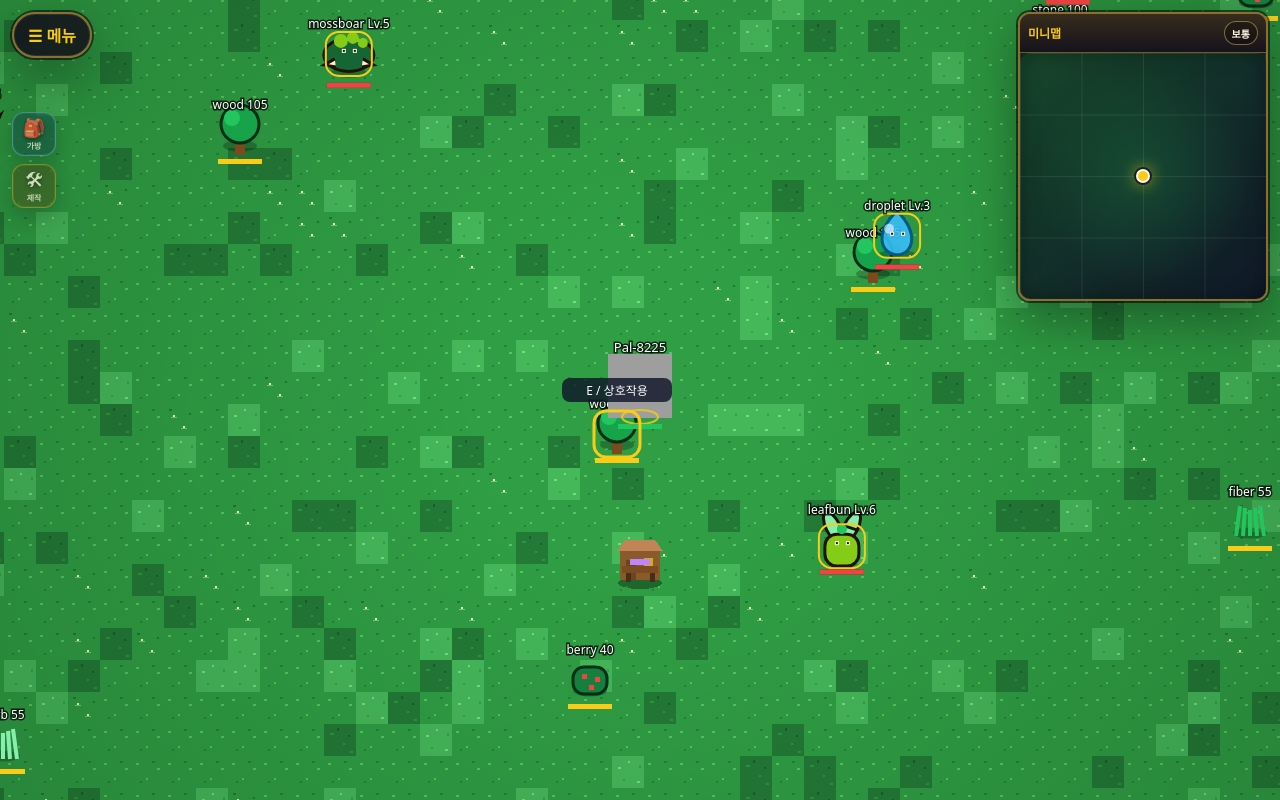
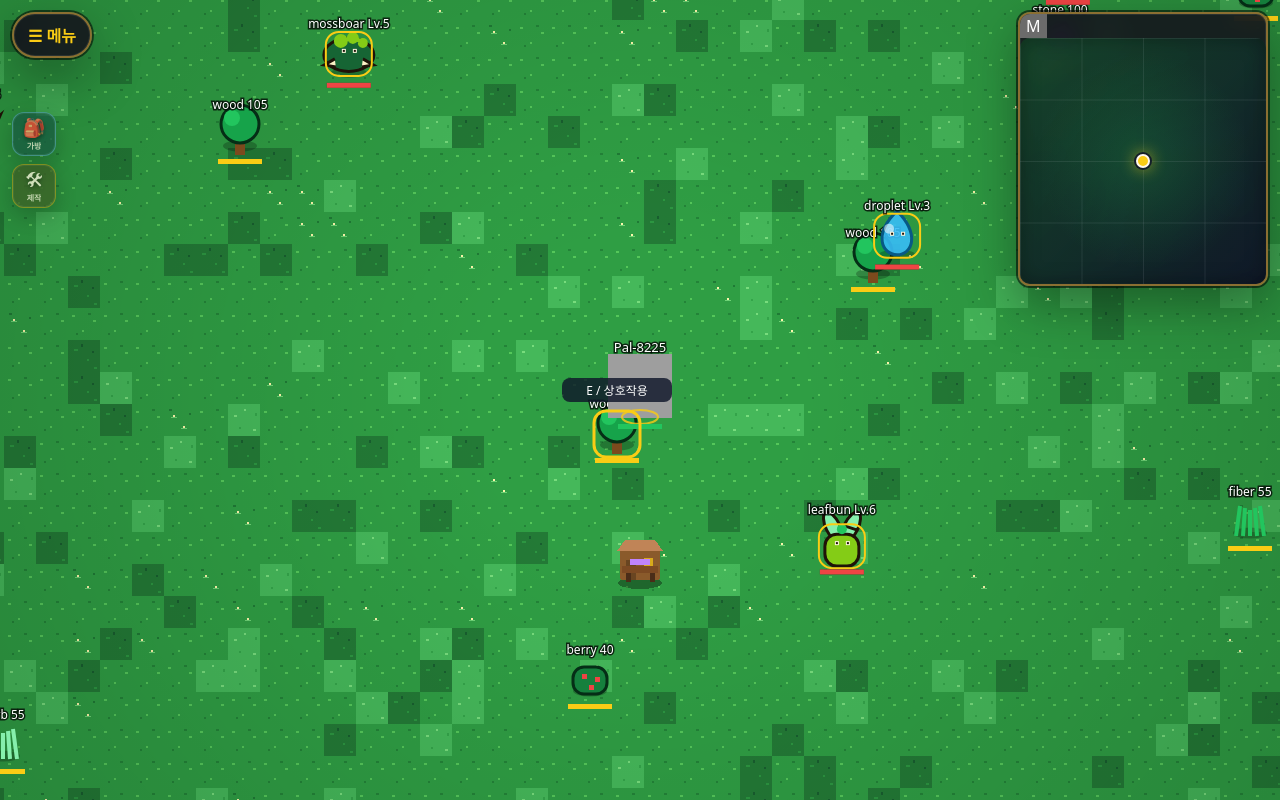
Before and after one commit to winzfs/palpalworld, a Next.js app in the folder apps/web/: page / in a window 1280 px wide. Built offline with nearby package versions, Linux system fonts and the light colour scheme.

Commit message:
Remove minimap header and use compact size button

```diff
--- a/apps/web/src/features/game/GameClientTileDemo.tsx
+++ b/apps/web/src/features/game/GameClientTileDemo.tsx
@@ -34,9 +34,9 @@ const menuTabs: { id: MenuTab; label: string }[] = [
 ];
 const minimapSizes: MiniMapSize[] = ["small", "medium", "large"];
 const minimapSizeLabels: Record<MiniMapSize, string> = {
-  small: "작게",
-  medium: "보통",
-  large: "크게",
+  small: "S",
+  medium: "M",
+  large: "L",
 };
 const quickButtonDefaults: Record<QuickButtonId, { x: number; y: number; icon: string; label: string; tab: MenuTab }> = {
   inventory: { x: 12, y: 112, icon: "🎒", label: "가방", tab: "inventory" },
@@ -475,10 +475,9 @@ export function GameClientTileDemo() {
         <FloatingQuickButton id="crafting" onOpen={openMenuTab} />
 
         <section className={`hud-minimap hud-minimap--${minimapSize}`} aria-label="미니맵">
-          <div className="hud-minimap__header">
-            <b>미니맵</b>
-            <button onClick={cycleMinimapSize}>{minimapSizeLabels[minimapSize]}</button>
-          </div>
+          <button className="hud-minimap__size-button" onClick={cycleMinimapSize} aria-label="미니맵 크기 변경">
+            {minimapSizeLabels[minimapSize]}
+          </button>
           <MiniMapPanel snapshot={snapshot} localPlayerId={demoPlayerId} />
         </section>
 
```
